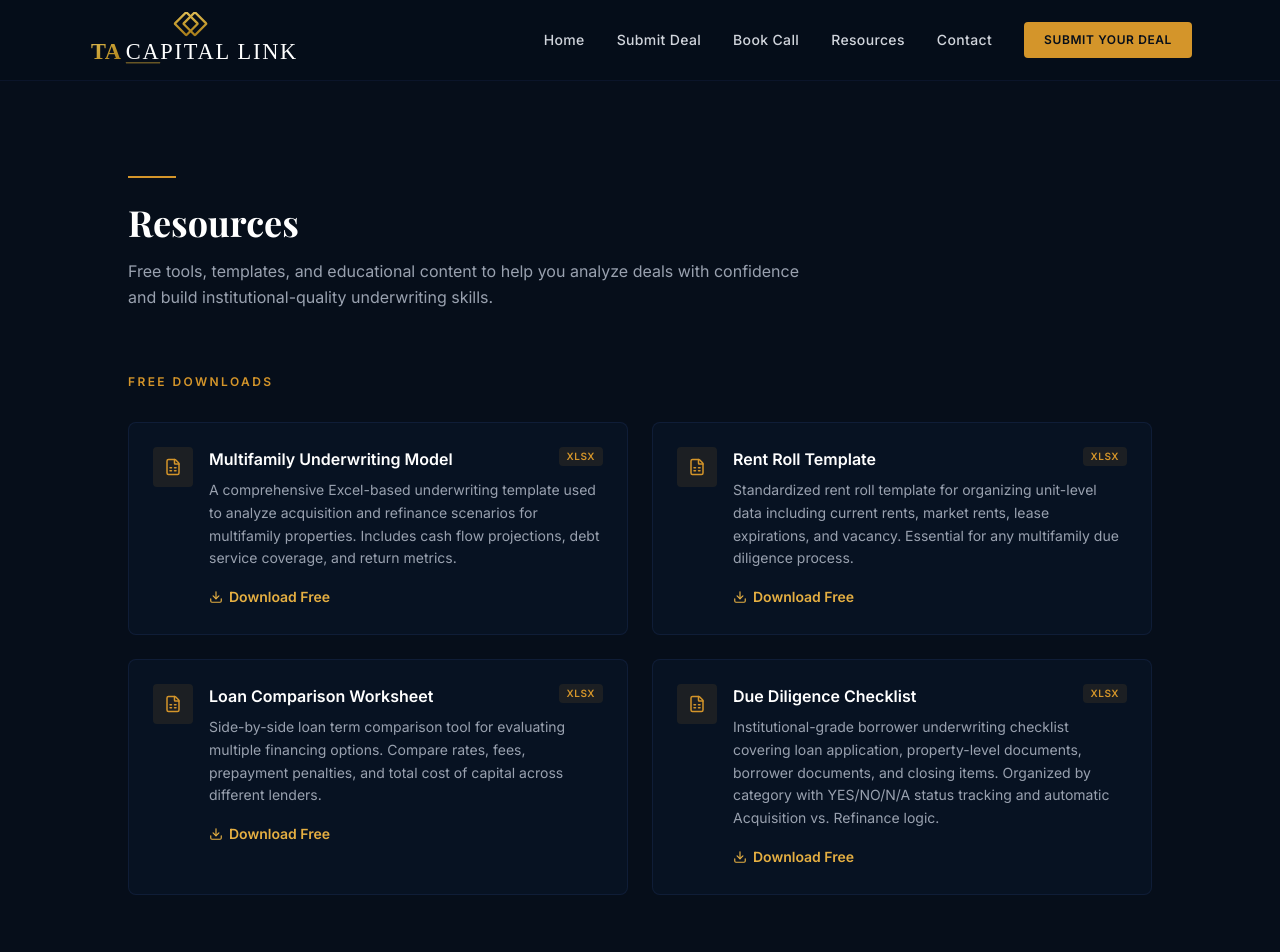
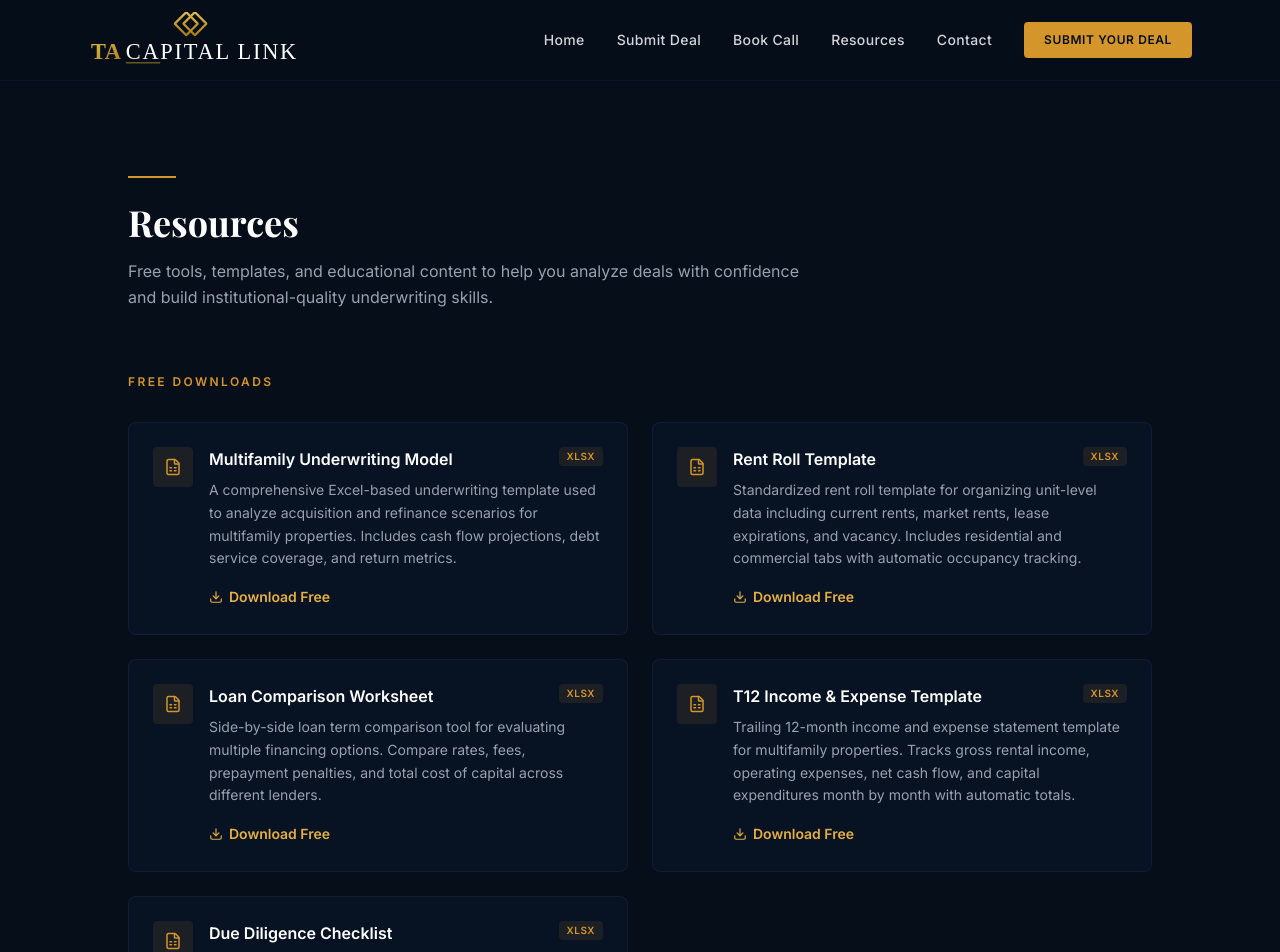
Before and after one commit to tobiabereoje/ta-capital-link, a Next.js app: page /resources in a window 1280 px wide. Shown: the top 952 px of the page. Built offline with nearby package versions, Linux system fonts and the light colour scheme.

Commit message:
Add files via upload

```diff
--- a/src/app/resources/page.tsx
+++ b/src/app/resources/page.tsx
@@ -13,10 +13,10 @@ const downloads = [
   {
     title: "Rent Roll Template",
     description:
-      "Standardized rent roll template for organizing unit-level data including current rents, market rents, lease expirations, and vacancy. Essential for any multifamily due diligence process.",
+      "Standardized rent roll template for organizing unit-level data including current rents, market rents, lease expirations, and vacancy. Includes residential and commercial tabs with automatic occupancy tracking.",
     format: "XLSX",
     icon: FileSpreadsheet,
-    href: null,
+    href: "/TA-Capital-Link-Rent-Roll.xlsx",
   },
   {
     title: "Loan Comparison Worksheet",
@@ -25,6 +25,14 @@ const downloads = [
     format: "XLSX",
     icon: FileSpreadsheet,
     href: null,
+  },
+  {
+    title: "T12 Income & Expense Template",
+    description:
+      "Trailing 12-month income and expense statement template for multifamily properties. Tracks gross rental income, operating expenses, net cash flow, and capital expenditures month by month with automatic totals.",
+    format: "XLSX",
+    icon: FileSpreadsheet,
+    href: "/TA-Capital-Link-T12-Template.xlsx",
   },
   {
     title: "Due Diligence Checklist",
```
